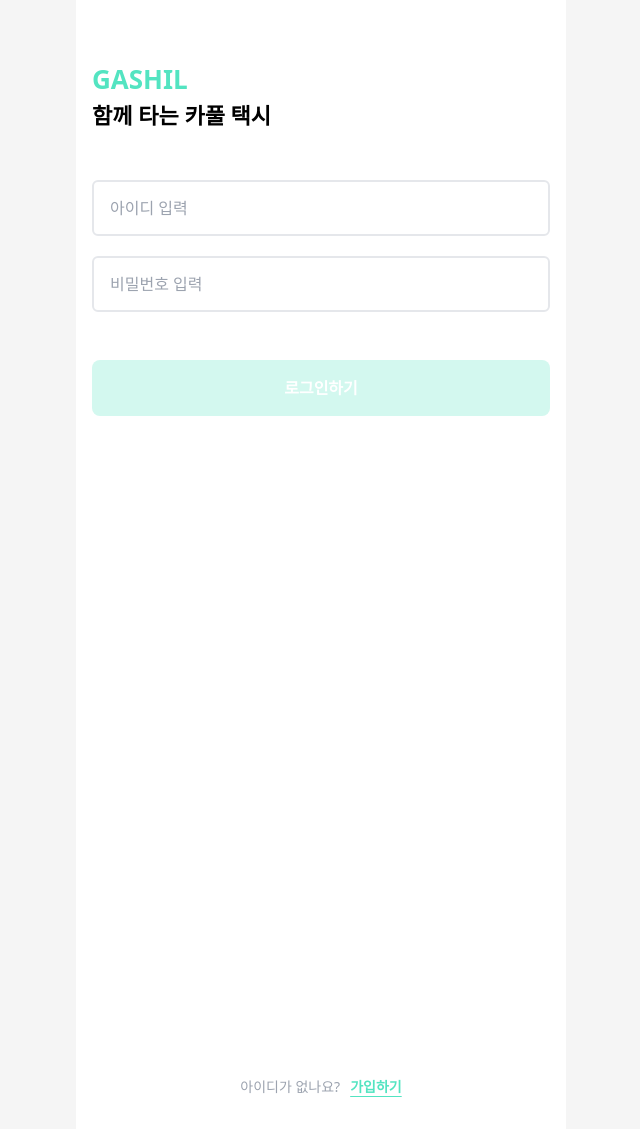
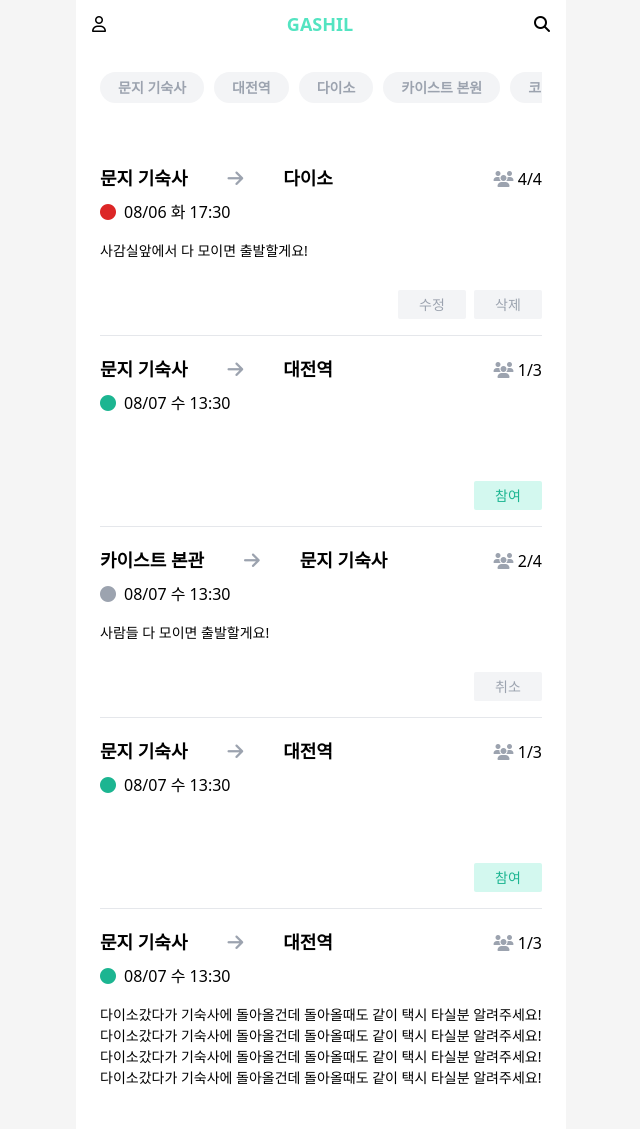
Before and after one commit to marchislike/gashil, a Flask app: page / in a window 1280 px wide. Shown: the whole page, without its empty margins (319-959 px from the left). Run offline with Flask 3, Linux system fonts and the light colour scheme; some libraries are stand-ins or nearby versions; some web fonts are replaced.

Commit message:
feat: Main 페이지 UI 추가

```diff
--- a/app.py
+++ b/app.py
@@ -6,7 +6,7 @@ app = Flask(__name__)
 
 @app.route('/')
 def home():
-   return render_template('./pages/login.html')
+   return render_template('./pages/main.html')
 
 if __name__ == '__main__':
    app.run('0.0.0.0',port=5001,debug=True)
--- a/static/javascripts/member.js
+++ b/static/javascripts/member.js
@@ -1,4 +1,4 @@
-function validateJoinForm() {
+const validateJoinForm = () => {
   const password = document.getElementById('password').value;
   const confirmPassword = document.getElementById('password_confirm').value;
   const user_id = document.getElementById('user_id').value;
@@ -23,9 +23,9 @@ function validateJoinForm() {
       requestBtn.classList.add('bg-Low');
     }
   }
-}
+};
 
-function validateLoginForm() {
+const validateLoginForm = () => {
   const user_id = document.getElementById('user_id').value;
   const password = document.getElementById('password').value;
   const requestBtn = document.getElementById('request_login_btn');
@@ -39,7 +39,7 @@ function validateLoginForm() {
     requestBtn.classList.remove('bg-Primary');
     requestBtn.classList.add('bg-Low');
   }
-}
+};
 
 document.addEventListener('DOMContentLoaded', () => {
   document
--- /dev/null
+++ b/static/javascripts/posts.js
@@ -0,0 +1,37 @@
+const handleFilterClick = (li) => {
+  if (li.classList.contains('bg-Low text-Primary')) {
+    li.classList.remove('bg-Low text-Primary');
+    li.classList.add('bg-Primary text-white');
+  } else {
+    li.classList.remove('bg-Primary text-white');
+    li.classList.add('bg-Low text-Primary');
+  }
+};
+
+const spreadFilters = () => {
+  const ul = document.getElementById('filters');
+  const selectedFilters = [
+    '문지 기숙사',
+    '대전역',
+    '다이소',
+    '카이스트 본원',
+    '코치님 연구실',
+  ];
+  selectedFilters.forEach((filter) => {
+    const list = `<li
+        id=${filter}
+        class="px-[18px] py-[5px] rounded-full w-fit flex-shrink-0 cursor-pointer font-semibold text-[14px] bg-gray-100 text-gray-400"
+        onClick='handleFilterClick'
+      >
+        ${filter}
+      </li>`;
+    ul.insertAdjacentHTML('beforeend', list);
+  });
+};
+
+document.addEventListener('DOMContentLoaded', () => {
+  spreadFilters();
+  document.getElementById('filters').addEventListener('click', (event) => {
+    if (event.target.tagName === 'li') handleFilterClick(e.target);
+  });
+});
--- a/templates/layout.html
+++ b/templates/layout.html
@@ -24,6 +24,7 @@
             colors: {
               Primary: '#53E4C1',
               Low: '#D3F8EF',
+              Strong: '#1CB591',
             },
           },
         },
@@ -37,6 +38,10 @@
     >
       {% block content %}{% endblock %}
     </main>
+    <!-- {% if script_required %}
+    <script src="{{ url_for('static', filename=script_file) }}"></script>
+    {% endif %} -->
     <script src="{{ url_for('static', filename='javascripts/member.js') }}"></script>
+    <script src="{{ url_for('static', filename='javascripts/posts.js') }}"></script>
   </body>
 </html>
--- a/templates/pages/join.html
+++ b/templates/pages/join.html
@@ -59,4 +59,5 @@ include './header/backHeader.html' with context %}
     가입하기
   </button>
 </form>
-{% endblock %}
+{% endblock %} {% block script %} {% set script_required = true %} {% set
+script_file = './javascripts/member.js' %} {% endblock %}
--- a/templates/pages/login.html
+++ b/templates/pages/login.html
@@ -38,4 +38,5 @@
     </a>
   </div>
 </section>
-{% endblock %}
+{% endblock %} {% block script %} {% set script_required = true %} {% set
+script_file = 'javascripts/member.js' %} {% endblock %}
--- /dev/null
+++ b/templates/pages/main.html
@@ -0,0 +1,129 @@
+{% extends 'layout.html' %} {% block content %} {% include
+'./header/mainHeader.html' with context %}
+<ul class="flex flex-row gap-[10px] overflow-auto my-6 mx-2" id="filters"></ul>
+<ul class="flex flex-col mx-2 mt-[38px] gap-[20px] h-[82vh] overflow-auto">
+  <li class="flex flex-col gap-[8px] border-b-[1px] pb-4">
+    <div class="flex justify-between items-center w-full">
+      <div class="flex gap-10 items-center w-2/3 font-semibold text-[18px]">
+        <span>문지 기숙사</span>
+        <i class="fa-solid fa-arrow-right text-gray-400"></i>
+        <span>다이소</span>
+      </div>
+      <div>
+        <i class="fa-solid fa-users text-gray-400"></i>
+        <span>4/4</span>
+      </div>
+    </div>
+    <div class="flex gap-2 items-center">
+      <i class="fa-solid fa-circle text-red-600"></i>
+      <span>08/06 화 17:30</span>
+    </div>
+    <p class="text-[14px] h-[50px] min-h-[50px] py-2">
+      사감실앞에서 다 모이면 출발할게요!
+    </p>
+    <div class="flex justify-end items-center gap-2 text-[14px]">
+      <button class="w-[68px] py-1 text-gray-400 bg-gray-100 rounded-sm">
+        수정
+      </button>
+      <button class="w-[68px] py-1 text-gray-400 bg-gray-100 rounded-sm">
+        삭제
+      </button>
+    </div>
+  </li>
+  <li class="flex flex-col gap-[8px] border-b-[1px] pb-4">
+    <div class="flex justify-between items-center w-full">
+      <div class="flex gap-10 items-center w-2/3 font-semibold text-[18px]">
+        <span>문지 기숙사</span>
+        <i class="fa-solid fa-arrow-right text-gray-400"></i>
+        <span>대전역</span>
+      </div>
+      <div>
+        <i class="fa-solid fa-users text-gray-400"></i>
+        <span>1/3</span>
+      </div>
+    </div>
+    <div class="flex gap-2 items-center">
+      <i class="fa-solid fa-circle text-Strong"></i>
+      <span>08/07 수 13:30</span>
+    </div>
+    <p class="text-[14px] h-[50px] min-h-[50px] py-2"></p>
+    <div class="flex justify-end items-center gap-2 text-[14px]">
+      <button class="w-[68px] py-1 bg-Low text-Strong rounded-sm">참여</button>
+    </div>
+  </li>
+  <li class="flex flex-col gap-[8px] border-b-[1px] pb-4">
+    <div class="flex justify-between items-center w-full">
+      <div class="flex gap-10 items-center w-2/3 font-semibold text-[18px]">
+        <span>카이스트 본관</span>
+        <i class="fa-solid fa-arrow-right text-gray-400"></i>
+        <span>문지 기숙사</span>
+      </div>
+      <div>
+        <i class="fa-solid fa-users text-gray-400"></i>
+        <span>2/4</span>
+      </div>
+    </div>
+    <div class="flex gap-2 items-center">
+      <i class="fa-solid fa-circle text-gray-400"></i>
+      <span>08/07 수 13:30</span>
+    </div>
+    <p class="text-[14px] h-[50px] min-h-[50px] py-2">
+      사람들 다 모이면 출발할게요!
+    </p>
+    <div class="flex justify-end items-center gap-2 text-[14px]">
+      <button class="w-[68px] py-1 text-gray-400 bg-gray-100 rounded-sm">
+        취소
+      </button>
+    </div>
+  </li>
+  <li class="flex flex-col gap-[8px] border-b-[1px] pb-4">
+    <div class="flex justify-between items-center w-full">
+      <div class="flex gap-10 items-center w-2/3 font-semibold text-[18px]">
+        <span>문지 기숙사</span>
+        <i class="fa-solid fa-arrow-right text-gray-400"></i>
+        <span>대전역</span>
+      </div>
+      <div>
+        <i class="fa-solid fa-users text-gray-400"></i>
+        <span>1/3</span>
+      </div>
+    </div>
+    <div class="flex gap-2 items-center">
+      <i class="fa-solid fa-circle text-Strong"></i>
+      <span>08/07 수 13:30</span>
+    </div>
+    <p class="text-[14px] h-[50px] min-h-[50px] py-2"></p>
+    <div class="flex justify-end items-center gap-2 text-[14px]">
+      <button class="w-[68px] py-1 bg-Low text-Strong rounded-sm">참여</button>
+    </div>
+  </li>
+  <li class="flex flex-col gap-[8px] border-b-[1px] pb-4">
+    <div class="flex justify-between items-center w-full">
+      <div class="flex gap-10 items-center w-2/3 font-semibold text-[18px]">
+        <span>문지 기숙사</span>
+        <i class="fa-solid fa-arrow-right text-gray-400"></i>
+        <span>대전역</span>
+      </div>
+      <div>
+        <i class="fa-solid fa-users text-gray-400"></i>
+        <span>1/3</span>
+      </div>
+    </div>
+    <div class="flex gap-2 items-center">
+      <i class="fa-solid fa-circle text-Strong"></i>
+      <span>08/07 수 13:30</span>
+    </div>
+    <p class="text-[14px] min-h-[50px] py-2">
+      다이소갔다가 기숙사에 돌아올건데 돌아올때도 같이 택시 타실분
+      알려주세요!다이소갔다가 기숙사에 돌아올건데 돌아올때도 같이 택시 타실분
+      알려주세요!다이소갔다가 기숙사에 돌아올건데 돌아올때도 같이 택시 타실분
+      알려주세요!다이소갔다가 기숙사에 돌아올건데 돌아올때도 같이 택시 타실분
+      알려주세요!
+    </p>
+    <div class="flex justify-end items-center gap-2 text-[14px]">
+      <button class="w-[68px] py-1 bg-Low text-Strong rounded-sm">참여</button>
+    </div>
+  </li>
+</ul>
+{% endblock %}{% block script %} {% set script_required = true %} {% set
+script_file = 'javascripts/posts.js' %} {% endblock %}
```
